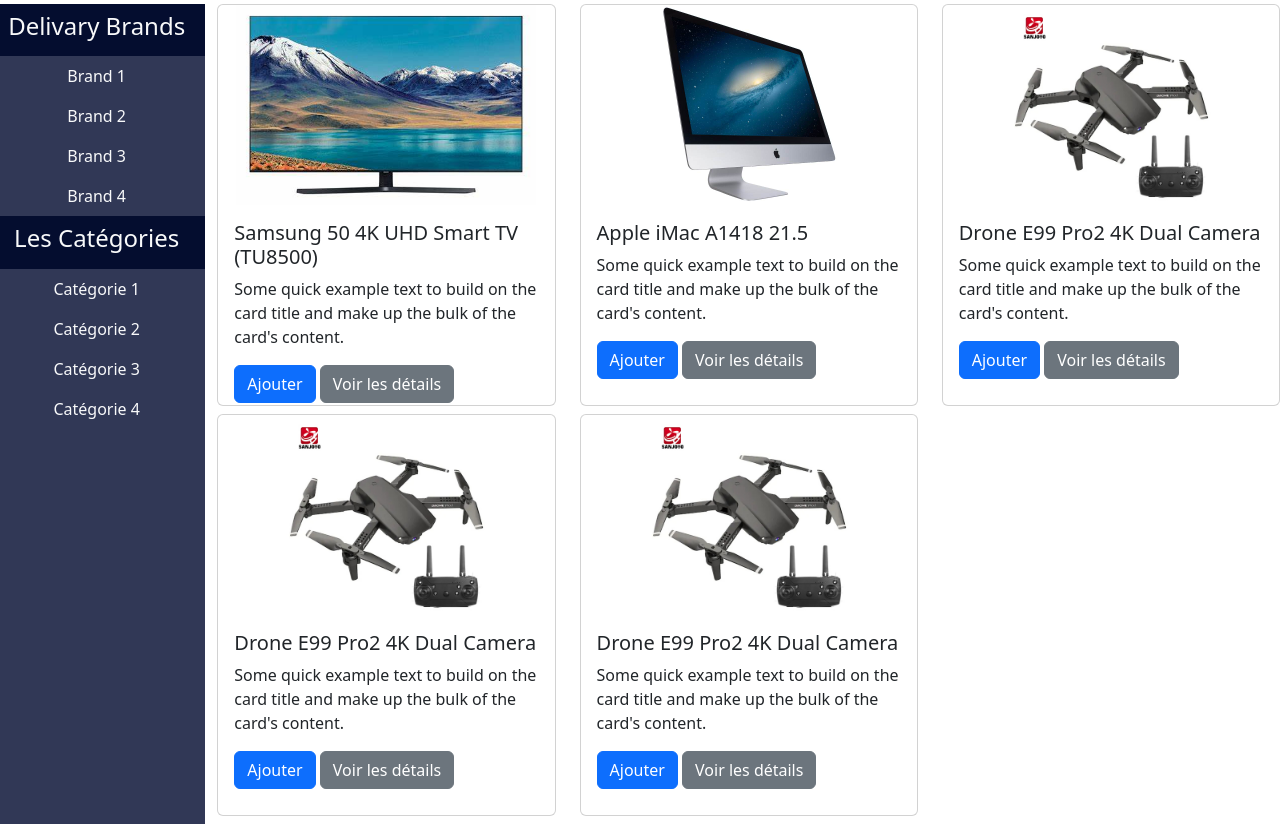
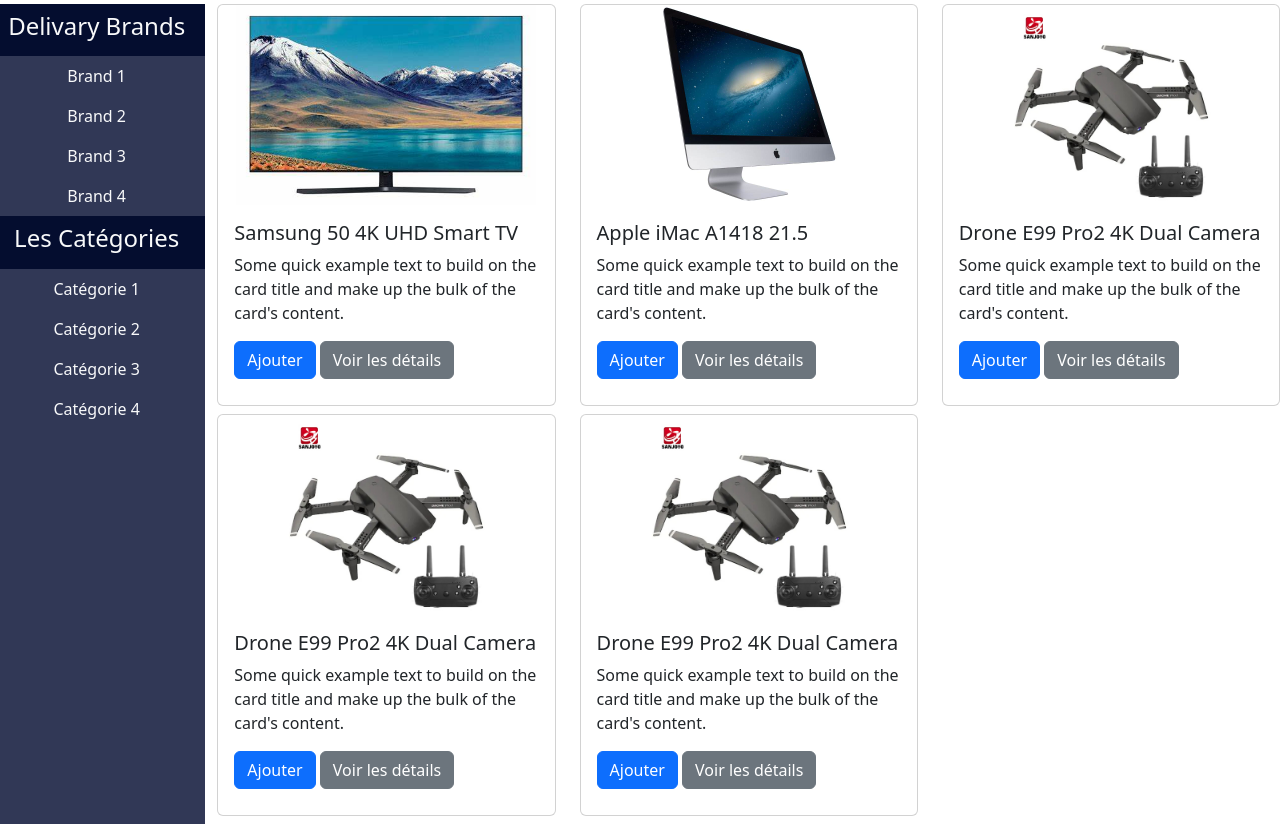
Before and after one commit to ab-talbi/electro-shop, a PHP site: page / in a window 1280 px wide. Shown: the part 134-958 px from the top of the page. Run offline with PHP 8.4, Linux system fonts and the light colour scheme; some libraries are stand-ins or nearby versions.

Commit message:
electro shop juste une petite modification

```diff
--- a/index.php
+++ b/index.php
@@ -13,7 +13,6 @@
     <link rel="stylesheet" href="./css/style.css?v=<?php echo time(); ?>">
 </head>
 <body>
-
 
 
 
@@ -80,7 +79,7 @@
                     <div class="card">
                         <img src="./images/samsung50.jpeg" class="card-img-top" alt="...">
                         <div class="card-body">
-                            <h5 class="card-title">Samsung 50 4K UHD Smart TV (TU8500)</h5>
+                            <h5 class="card-title">Samsung 50 4K UHD Smart TV</h5>
                             <p class="card-text">Some quick example text to build on the card title and make up the bulk of the card's content.</p>
                             <a href="#" class="btn btn-primary">Ajouter</a>
                             <a href="#" class="btn btn-secondary">Voir les détails</a>
```
